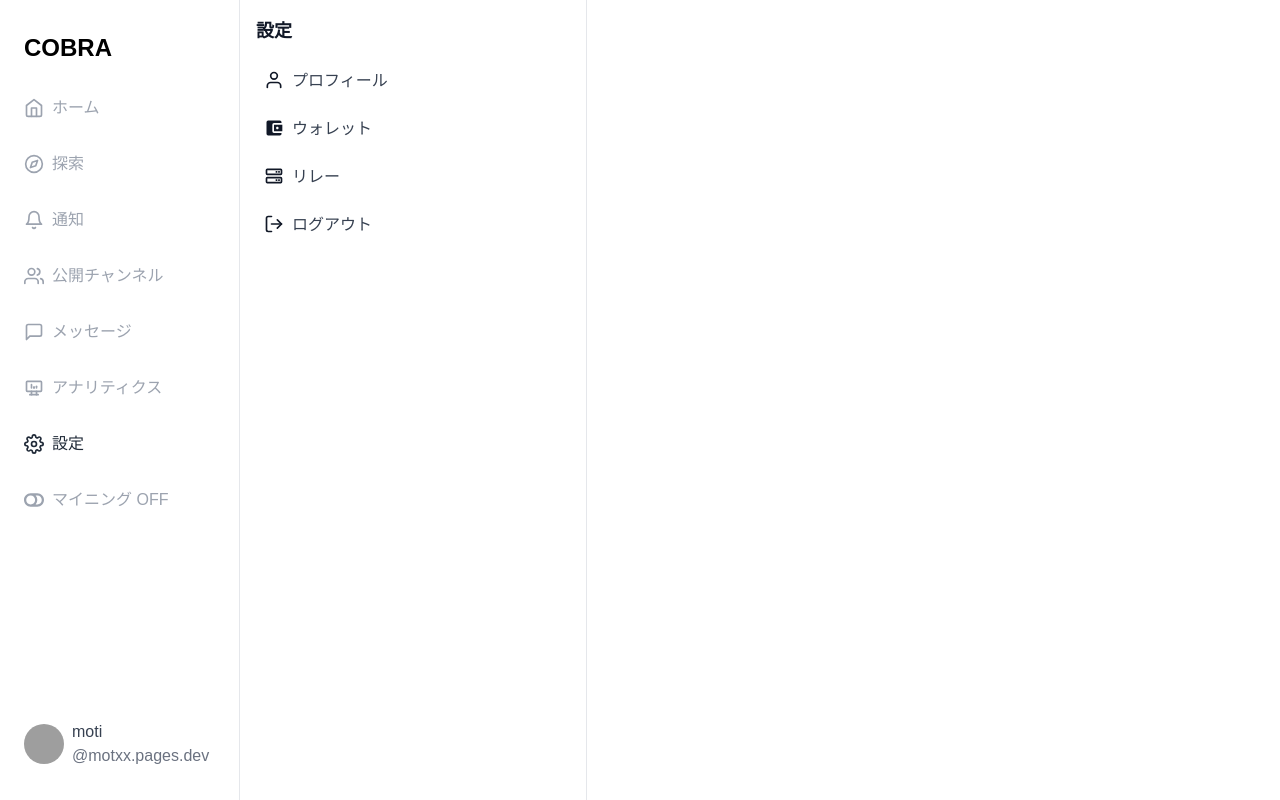
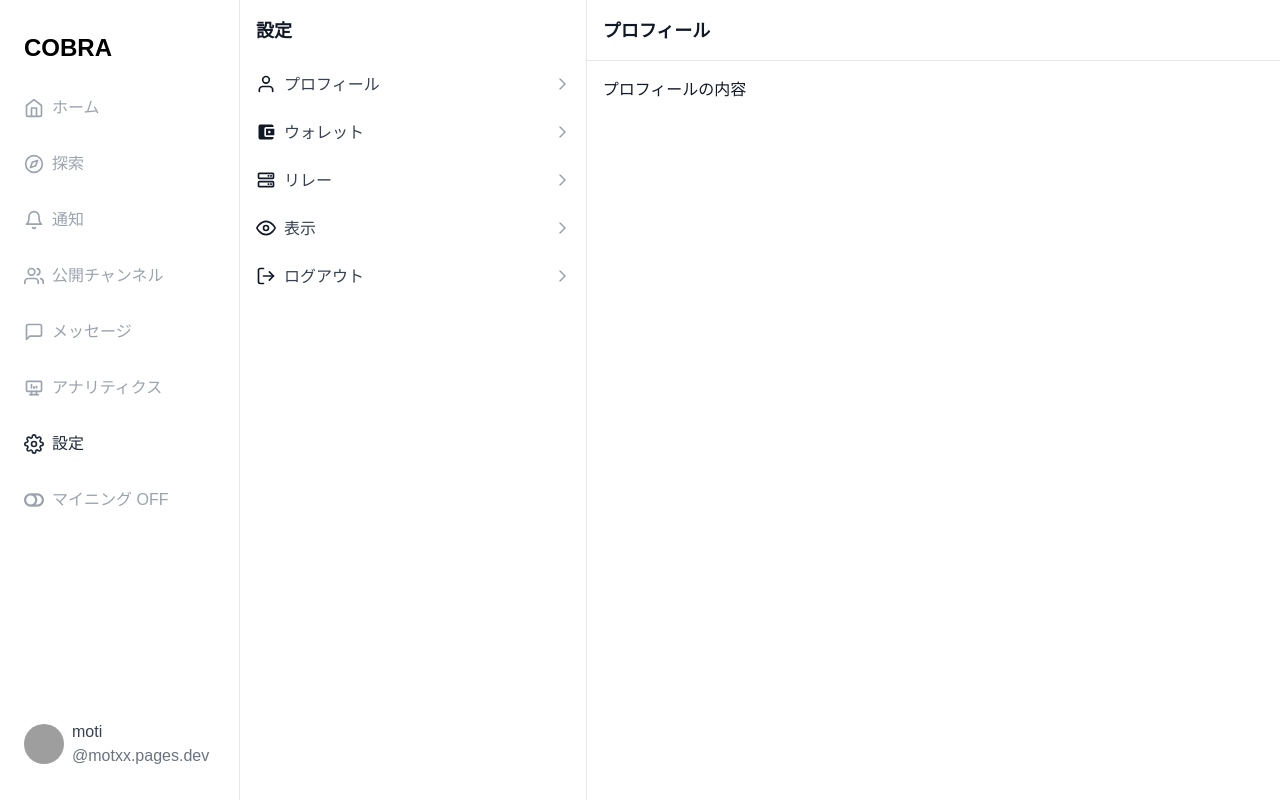
Before and after one commit to motxx/nostr-webclient, a React (Create React App) app: page /settings in a window 1280 px wide. Both pictures are taken after a click on the item "プロフィール". Built offline with nearby package versions, Linux system fonts and the light colour scheme; grey boxes are pictures that could not be loaded; a web font is replaced by a local one.

Commit message:
feat(settings): Messageページと同様の構成にする

```diff
--- /dev/null
+++ b/src/components/Settings/SettingContent.tsx
@@ -0,0 +1,38 @@
+import React from 'react'
+import { FiArrowLeft } from 'react-icons/fi'
+
+interface SettingContentProps {
+  setting: string
+  onBack: () => void
+}
+
+const SettingContent: React.FC<SettingContentProps> = ({ setting, onBack }) => {
+  const renderSettingContent = () => {
+    switch (setting) {
+      case 'プロフィール':
+        return <div>プロフィールの内容</div>
+      case 'ウォレット':
+        return <div>ウォレットの内容</div>
+      case 'リレー':
+        return <div>リレーの内容</div>
+      case '表示':
+        return <div>表示の内容</div>
+      default:
+        return null
+    }
+  }
+
+  return (
+    <div className="flex flex-col h-screen overflow-y-auto hide-scrollbar">
+      <div className="sticky top-0 z-30 bg-white dark:bg-black flex items-center p-4 border-b border-gray-200 dark:border-gray-700">
+        <button onClick={onBack} className="sm:hidden mr-4">
+          <FiArrowLeft className="text-2xl" />
+        </button>
+        <h2 className="text-lg font-bold">{setting}</h2>
+      </div>
+      <div className="p-4">{renderSettingContent()}</div>
+    </div>
+  )
+}
+
+export default SettingContent
--- /dev/null
+++ b/src/components/Settings/SettingSidebar.tsx
@@ -0,0 +1,53 @@
+import React from 'react'
+import { FiUser, FiLogOut, FiEye } from 'react-icons/fi'
+import { MdAccountBalanceWallet } from 'react-icons/md'
+import { BiServer } from 'react-icons/bi'
+import { PiCaretRightBold } from 'react-icons/pi'
+import classNames from 'classnames'
+
+interface SettingSidebarProps {
+  selectedSetting: string | null
+  handleSelectSetting: (setting: string) => void
+  className?: string
+}
+
+const settings = [
+  { name: 'プロフィール', icon: FiUser },
+  { name: 'ウォレット', icon: MdAccountBalanceWallet },
+  { name: 'リレー', icon: BiServer },
+  { name: '表示', icon: FiEye },
+  { name: 'ログアウト', icon: FiLogOut },
+]
+
+const SettingSidebar: React.FC<SettingSidebarProps> = ({
+  handleSelectSetting,
+  className,
+}) => {
+  return (
+    <div
+      className={classNames(
+        'w-full sm:w-1/3 sm:border-r sm:border-gray-200 sm:dark:border-gray-700 h-screen overflow-y-auto hide-scrollbar',
+        className
+      )}
+    >
+      <div className="">
+        <h1 className="text-lg font-bold p-4">設定</h1>
+        <ul>
+          {settings.map(({ name, icon: Icon }) => (
+            <li
+              key={name}
+              className="flex items-center px-4 py-3 hover:bg-gray-100 dark:hover:bg-gray-900 transition duration-300 ease-in-out cursor-pointer"
+              onClick={() => handleSelectSetting(name)}
+            >
+              <Icon className="text-xl mr-2" />
+              <span className="text-gray-700 dark:text-gray-300">{name}</span>
+              <PiCaretRightBold className="ml-auto text-gray-400 dark:text-gray-500" />
+            </li>
+          ))}
+        </ul>
+      </div>
+    </div>
+  )
+}
+
+export default SettingSidebar
--- a/src/pages/SettingsPage.tsx
+++ b/src/pages/SettingsPage.tsx
@@ -1,39 +1,31 @@
-import React from 'react'
-import { FiUser, FiLogOut } from 'react-icons/fi'
-import { MdAccountBalanceWallet } from 'react-icons/md'
-import { BiServer } from 'react-icons/bi'
+import React, { useState } from 'react'
+import SettingSidebar from '../components/Settings/SettingSidebar'
+import SettingContent from '../components/Settings/SettingContent'
 
 const SettingsPage: React.FC = () => {
+  const [selectedSetting, setSelectedSetting] = useState<string | null>(null)
+
+  const handleSelectSetting = (setting: string) => {
+    setSelectedSetting(setting)
+  }
+
+  const handleBack = () => {
+    setSelectedSetting(null)
+  }
+
   return (
     <div className="flex h-full">
-      <div className="w-full sm:w-1/3 sm:border-r sm:border-gray-200 sm:dark:border-gray-700 h-screen overflow-y-auto hide-scrollbar">
-        <div className="p-4">
-          <h1 className="text-lg font-bold mb-4">設定</h1>
-          <ul className="space-y-2">
-            <li className="flex items-center p-2 hover:bg-gray-100 dark:hover:bg-gray-900 transition duration-300 ease-in-out cursor-pointer">
-              <FiUser className="text-xl mr-2" />
-              <span className="text-gray-700 dark:text-gray-300">
-                プロフィール
-              </span>
-            </li>
-            <li className="flex items-center p-2 hover:bg-gray-100 dark:hover:bg-gray-900 transition duration-300 ease-in-out cursor-pointer">
-              <MdAccountBalanceWallet className="text-xl mr-2" />
-              <span className="text-gray-700 dark:text-gray-300">
-                ウォレット
-              </span>
-            </li>
-            <li className="flex items-center p-2 hover:bg-gray-100 dark:hover:bg-gray-900 transition duration-300 ease-in-out cursor-pointer">
-              <BiServer className="text-xl mr-2" />
-              <span className="text-gray-700 dark:text-gray-300">リレー</span>
-            </li>
-            <li className="flex items-center p-2 hover:bg-gray-100 dark:hover:bg-gray-900 transition duration-300 ease-in-out cursor-pointer">
-              <FiLogOut className="text-xl mr-2" />
-              <span className="text-gray-700 dark:text-gray-300">
-                ログアウト
-              </span>
-            </li>
-          </ul>
-        </div>
+      <SettingSidebar
+        className={selectedSetting ? 'hidden sm:block' : 'block'}
+        selectedSetting={selectedSetting}
+        handleSelectSetting={handleSelectSetting}
+      />
+      <div className="flex-1">
+        {selectedSetting ? (
+          <SettingContent setting={selectedSetting} onBack={handleBack} />
+        ) : (
+          <></>
+        )}
       </div>
     </div>
   )
```
